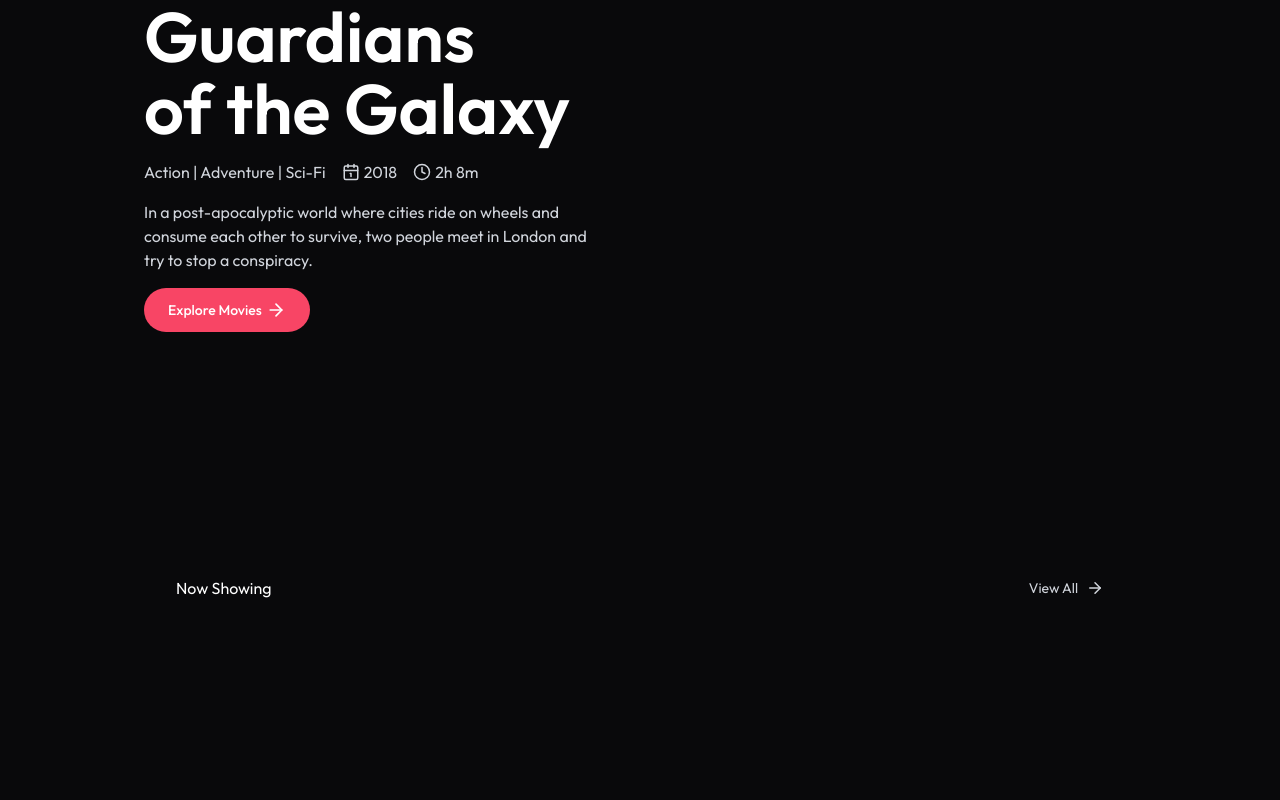
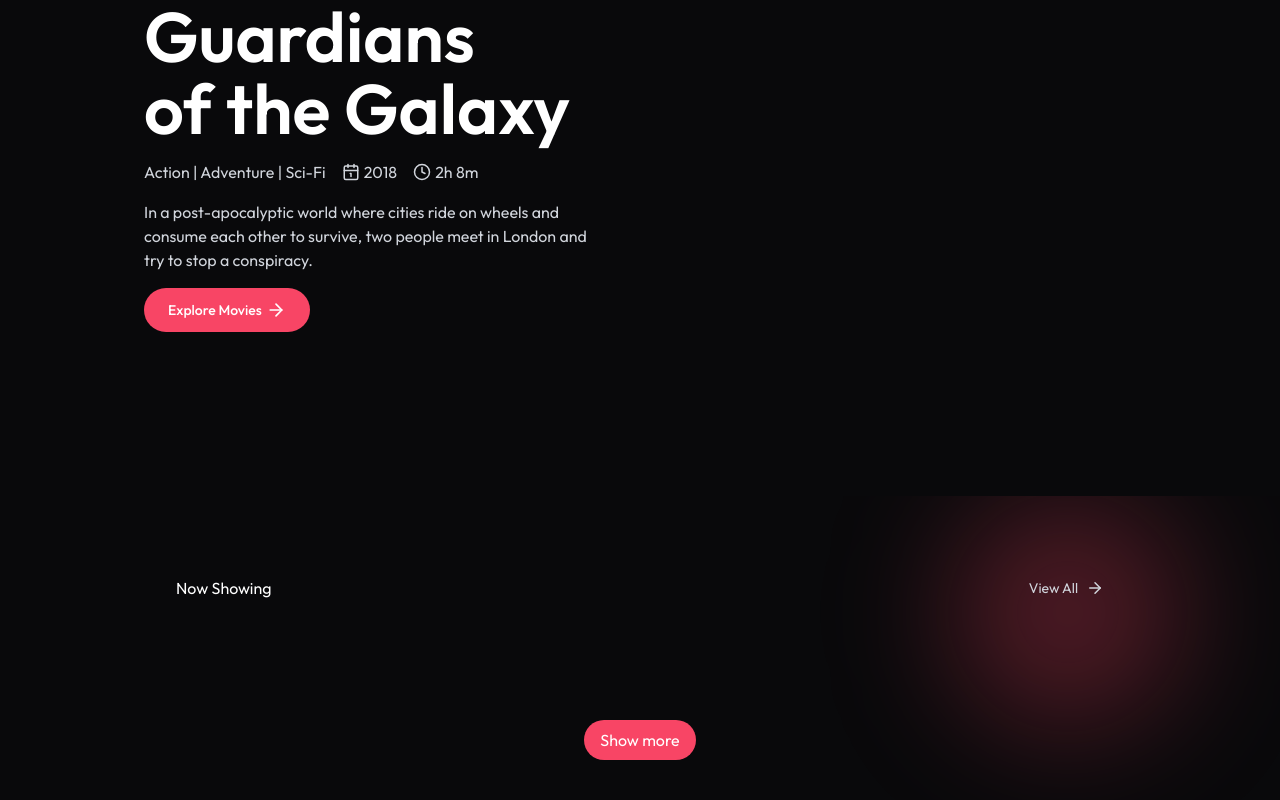
Before and after one commit to sandesh123paudel/Movie-Booking, a React (Vite) app in the folder client/: page / in a window 1280 px wide. Shown: the part 304-1104 px from the top of the page. Before the commit the page ends 944 px from the top, so only its background shows below. Built offline with nearby package versions, Linux system fonts and the light colour scheme.

Commit message:
Enhance FeaturedSection and Navbar components: Added a BlurCircle element to FeaturedSection for improved visuals and introduced a "Show more" button for better navigation. Refactored Navbar links to ensure consistent scroll behavior when navigating to different sections.

```diff
--- /dev/null
+++ b/client/src/components/BlurCircle.jsx
@@ -0,0 +1,17 @@
+import React from "react";
+
+const BlurCircle = ({
+  top = "auto",
+  left = "auto",
+  right = "auto",
+  bottom = "auto",
+}) => {
+  return (
+    <div
+      className="absolute -z-50 h-58 w-58 aspect-square rounded-full bg-primary/30 blur-3xl"
+      style={{ top: top, left: left, right: right, bottom: bottom }}
+    ></div>
+  );
+};
+
+export default BlurCircle;
--- a/client/src/components/FeaturedSection.jsx
+++ b/client/src/components/FeaturedSection.jsx
@@ -1,19 +1,36 @@
 import { ArrowRight } from "lucide-react";
 import React from "react";
 import { useNavigate } from "react-router-dom";
+import BlurCircle from "./BlurCircle";
+import { assets } from "../assets/assets";
 
 const FeaturedSection = () => {
   const navigate = useNavigate();
   return (
     <div className="px-6 md:px-16 lg:px-36 xl:px-44 overflow-hidden">
       <div className="relative flex justify-between pt-20 pb-10">
+        <BlurCircle top="0" right="-80px" />
         <p>Now Showing</p>
         <button
           onClick={() => navigate("/movies")}
-          className="group flex items-center  text-sm text-gray-300 gap-2 "
+          className="group flex items-center  text-sm text-gray-300 gap-2 cursor-pointer "
         >
           View All
           <ArrowRight className="group-hover:translate-x-0.5 transition w-4.5 h-4.5" />
+        </button>
+      </div>
+
+      <div className=""></div>
+
+      <div className="flex justify-center mt-20 mb-10">
+        <button
+          onClick={() => {
+            navigate("/movies");
+            scrollTo(0, 0);
+          }}
+          className="bg-primary rounded-full px-4 py-2 cursor-pointer hover:bg-primary-dull transition-all duration-300"
+        >
+          <p>Show more</p>
         </button>
       </div>
     </div>
--- /dev/null
+++ b/client/src/components/MovieCard.jsx
@@ -0,0 +1,31 @@
+import React from "react";
+import { assets } from "../assets/assets";
+import { useNavigate } from "react-router-dom";
+
+const MovieCard = ({ movie }) => {
+  const navigate = useNavigate();
+  return (
+    <div className="flex flex-col justify-between p-3 bg-gray-800 rounded-3xl hover:-translate-y-1 transition-duration-300 w-66 ">
+      <img
+        onClick={() => {
+          navigate(`/movies/${movie._id}`);
+          scrollTo(0, 0);
+        }}
+        src={movie.backdrop_path}
+        alt=""
+        className="rounded-lg h-52 w-full object-cover object-right-bottom cursor-pointer"
+      />
+      <p className="font-semibold mt-2 truncate">{movie.title}</p>
+      <p className="text-sm mt-2 tex-gray">
+        {new Date(movie.release_date).getFullYear} ·{" "}
+        {movie.genres
+          .slice(0, 2)
+          .map((genre) => genre.name)
+          .join(" | ")}{" "}
+        · {movie.runtime}
+      </p>
+    </div>
+  );
+};
+
+export default MovieCard;
--- a/client/src/components/Navbar.jsx
+++ b/client/src/components/Navbar.jsx
@@ -26,7 +26,8 @@
         />
         <Link
           onClick={() => {
-            scrollTo(0, 0), setIsOpen(false);
+            scrollTo(0, 0);
+            setIsOpen(false);
           }}
           to="/"
         >
@@ -34,7 +35,8 @@
         </Link>
         <Link
           onClick={() => {
-            scrollTo(0, 0), setIsOpen(false);
+            scrollTo(0, 0);
+            setIsOpen(false);
           }}
           to="/movies"
         >
@@ -42,7 +44,8 @@
         </Link>
         <Link
           onClick={() => {
-            scrollTo(0, 0), setIsOpen(false);
+            scrollTo(0, 0);
+            setIsOpen(false);
           }}
           to="/theaters"
         >
@@ -50,7 +53,8 @@
         </Link>
         <Link
           onClick={() => {
-            scrollTo(0, 0), setIsOpen(false);
+            scrollTo(0, 0);
+            setIsOpen(false);
           }}
           to="/favorite"
         >
```
